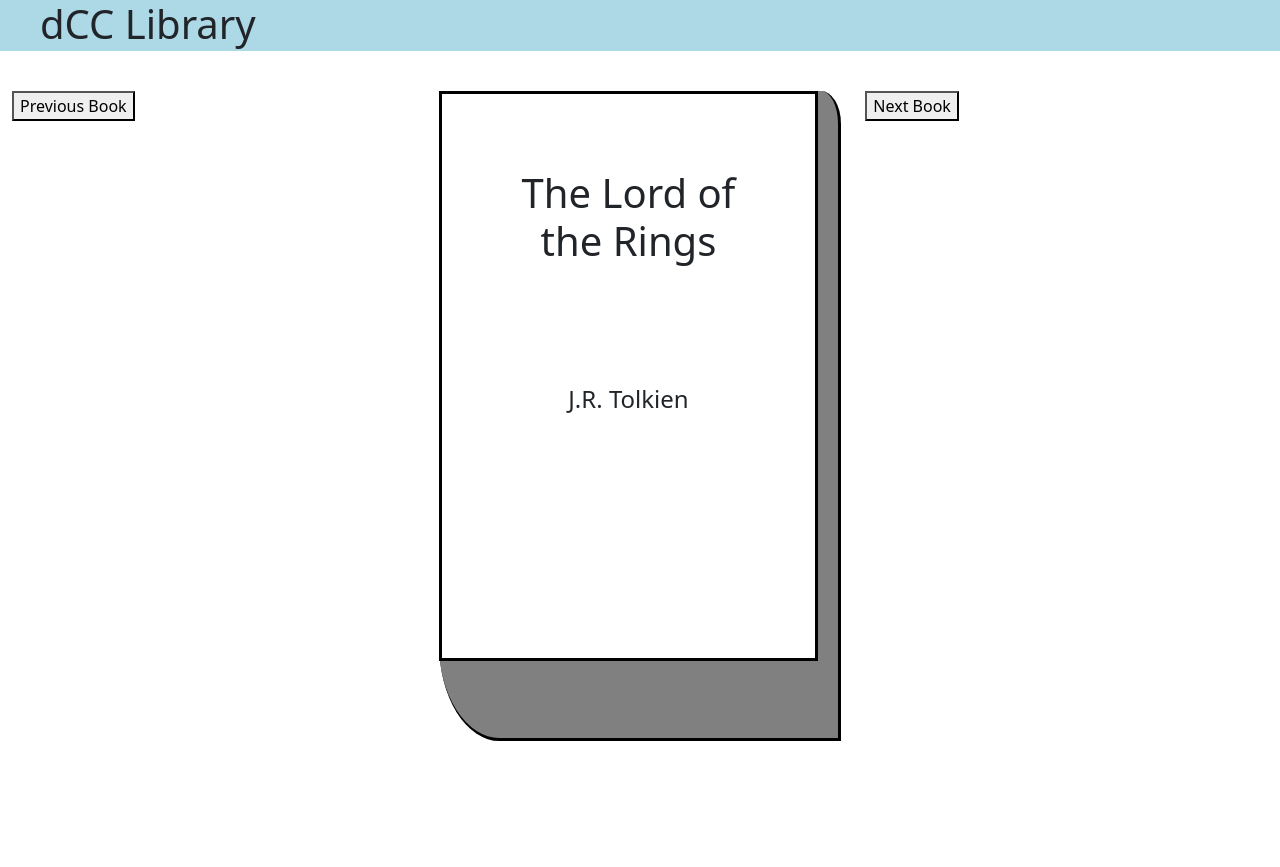
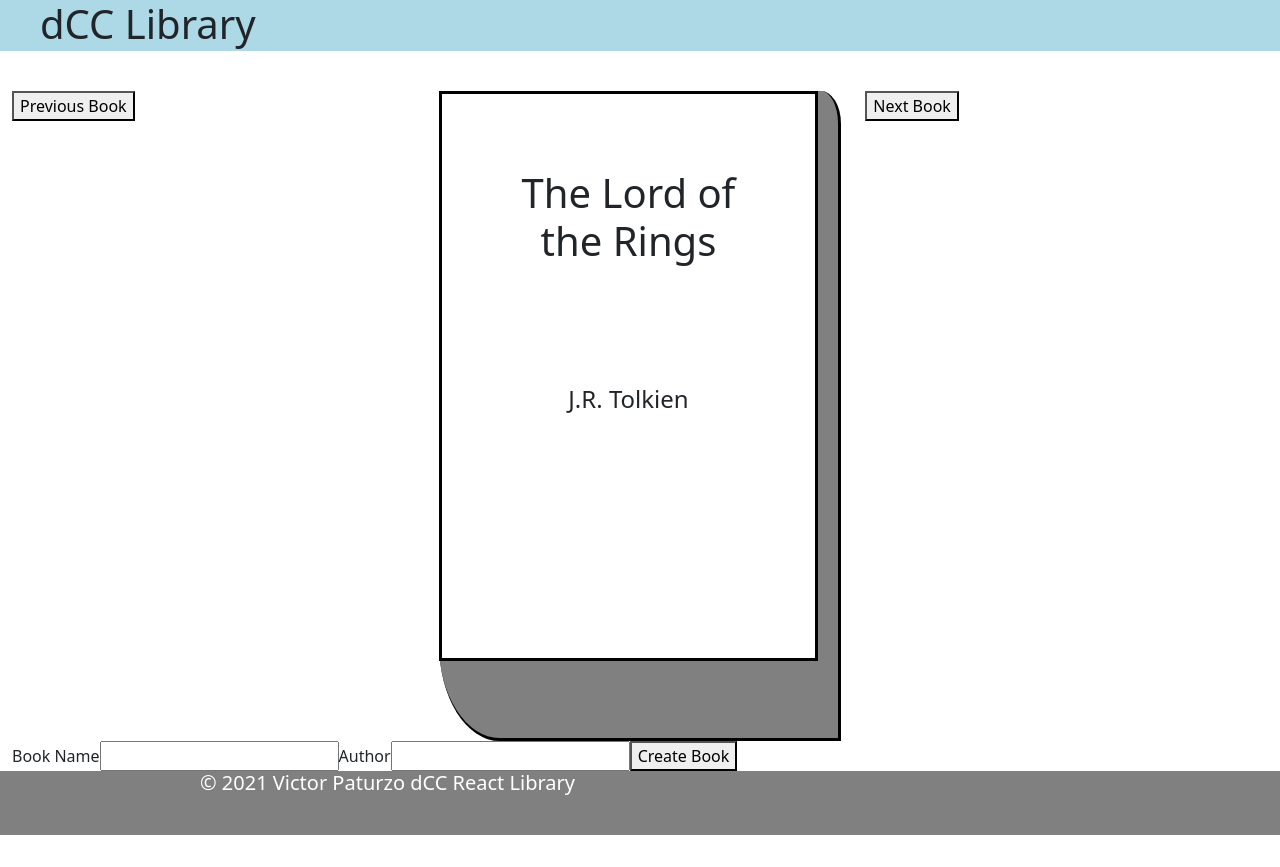
Before and after one commit to victorPaturzo/DCCReactLibrary, a React (Create React App) app: page / in a window 1280 px wide. Before the commit the page ends 800 px from the top, so only its background shows below. Built offline with nearby package versions, Linux system fonts and the light colour scheme.

Commit message:
Created footer for webpage. (VPP)

```diff
--- a/src/components/App.jsx
+++ b/src/components/App.jsx
@@ -2,6 +2,8 @@
 import './App.css';
 import TitleBar from './TitleBar/TitleBar';
 import BookViewer from './BookViewer/BookViewer';
+import Footer from './Footer/Footer';
+import BookCreator from './BookCreator/BookCreator';
 
 class App extends Component {
     constructor(props){
@@ -43,7 +45,8 @@
             <div className="container-fluid">
                 <TitleBar />
                 <BookViewer book={this.books[this.state.bookNumber]} nextBook={this.goToNextBook} previousBook={this.goToPreviousBook}/>
-
+                <BookCreator />
+                <Footer />
             </div>
         )
     }
--- /dev/null
+++ b/src/components/BookCreator/BookCreator.jsx
@@ -0,0 +1,39 @@
+import React, { Component } from 'react';
+import './BookCreator.css';
+
+class BookCreator extends Component {
+
+    constructor(props) {
+      super(props);
+      this.state = {
+            name: '',
+            author: '',
+      }
+
+      this.handleChange = this.handleChange.bind(this);
+      this.handleSubmit = this.handleSubmit.bind(this);
+    }
+
+    handleChange(event) {
+      this.setState({value: event.target.value});
+    }
+
+    handleSubmit(event) {
+      alert('A name was submitted: ' + this.state.value);
+      event.preventDefault();
+    }
+
+    render() {
+      return (
+        <form>
+            <label>Book Name</label>
+            <input />
+            <label>Author</label>
+            <input />
+            <button type="submit">Create Book</button>
+        </form>
+      );
+    }
+}
+
+export default BookCreator;
--- /dev/null
+++ b/src/components/Footer/Footer.css
@@ -0,0 +1,12 @@
+.footerbar {
+    background-color: gray;
+    width: 100%;
+    height: 4rem;
+
+}
+
+h5 {
+    color: white;
+    padding-bottom: 0.2rem;
+    padding-left: 10em;
+}
--- /dev/null
+++ b/src/components/Footer/Footer.jsx
@@ -0,0 +1,17 @@
+import React from 'react';
+import "./Footer.css";
+
+const Footer = (props) => {
+    return(
+        <div className="row row-space">
+            <div className="col-md-12" style={{ padding: 0 }}>
+                <div className="footerbar">
+                    <h5>&copy; 2021 Victor Paturzo dCC React Library</h5>
+                </div>
+            </div>
+
+        </div>
+    )
+}
+
+export default Footer;
```
Also changed, not shown: src/components/BookCreator/BookCreator.css (added).
